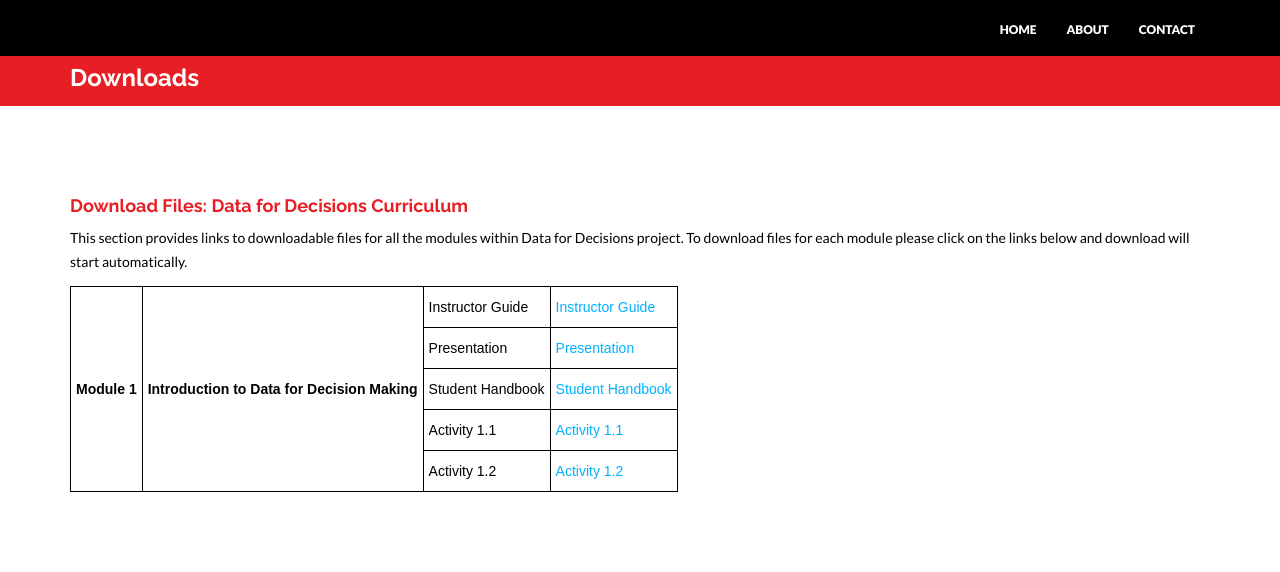
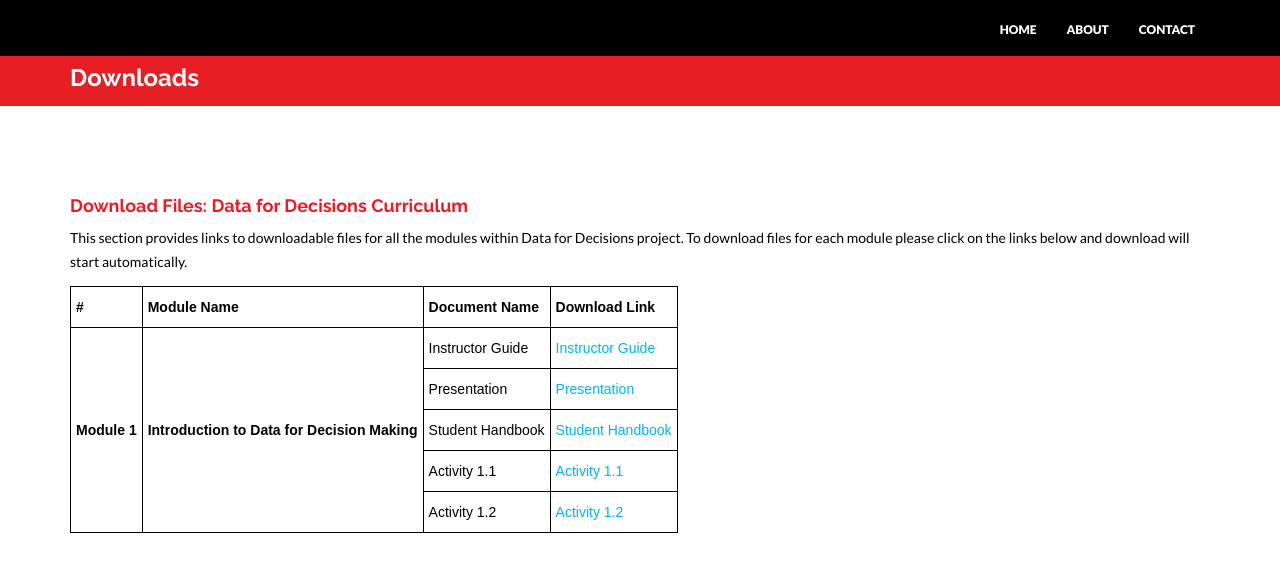
Before and after one commit to tascha/D4DM, a Jekyll site: the page built from downloads.html, in a window 1280 px wide. Shown: the top 572 px of the page. Built offline with Jekyll 4.4.1, drawn with Linux system fonts in a browser that asks for light colours; nearby versions of some CDN libraries.

Commit message:
testing downloads page

```diff
--- a/downloads.html
+++ b/downloads.html
@@ -26,10 +26,18 @@ permalink: /downloads/
 .tg  {border-collapse:collapse;border-spacing:0;}
 .tg td{font-family:Arial, sans-serif;font-size:14px;padding:10px 5px;border-style:solid;border-width:1px;overflow:hidden;word-break:normal;border-color:black;}
 .tg th{font-family:Arial, sans-serif;font-size:14px;font-weight:normal;padding:10px 5px;border-style:solid;border-width:1px;overflow:hidden;word-break:normal;border-color:black;}
-.tg .tg-h31u{font-family:Arial, Helvetica, sans-serif !important;;vertical-align:top;}
+.tg .tg-h31u{font-family:Arial, Helvetica, sans-serif !important;;vertical-align:top;,padding:10px 15px;}
 .tg .tg-uce2{font-weight:bold;font-family:Arial, Helvetica, sans-serif !important;}
 </style>
 <table class="tg">
+
+  <tr>
+    <th class="tg-uce2" rowspan="1">#</th>
+    <th class="tg-uce2" rowspan="1">Module Name</th>
+    <th class="tg-uce2" rowspan="1">Document Name</th>
+    <th class="tg-uce2" rowspan="1">Download Link</th>
+
+  </tr>
   <tr>
     <th class="tg-uce2" rowspan="5">Module 1</th>
     <th class="tg-uce2" rowspan="5">Introduction to Data for Decision Making</th>
```
